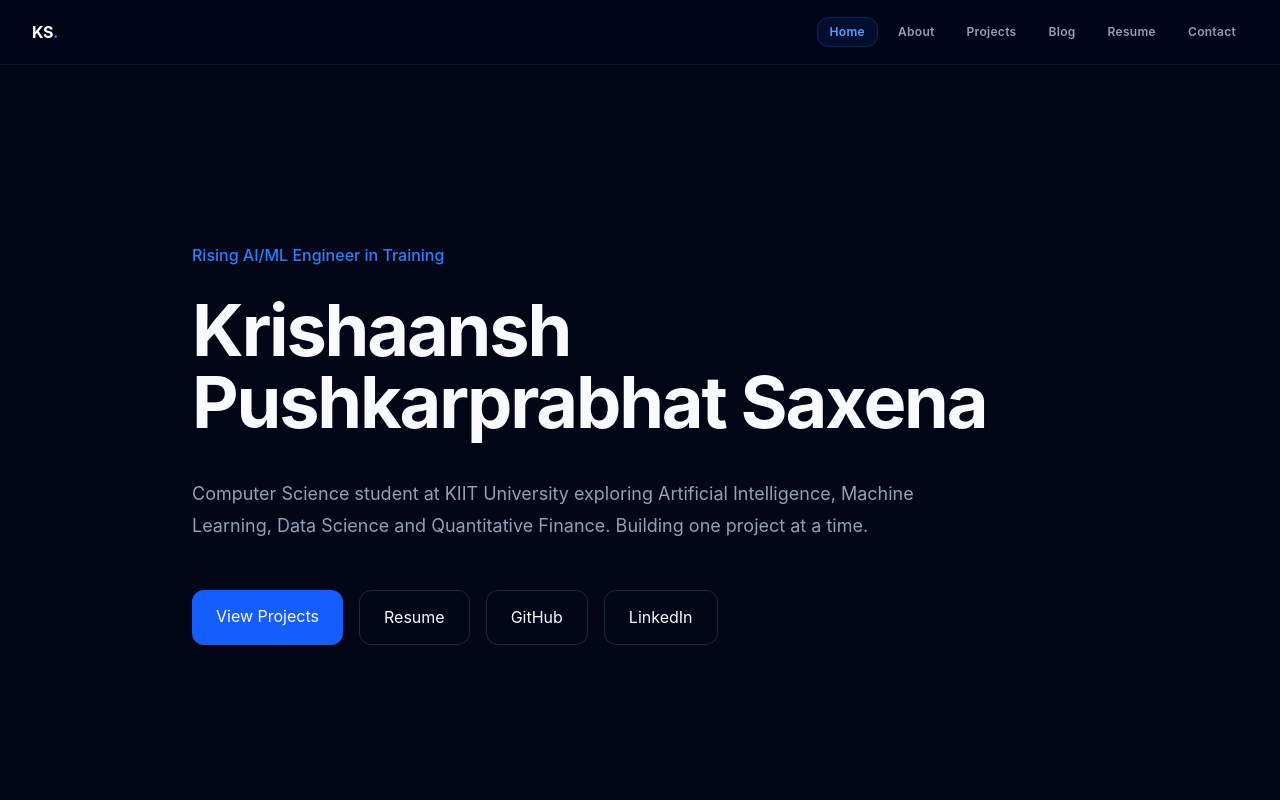
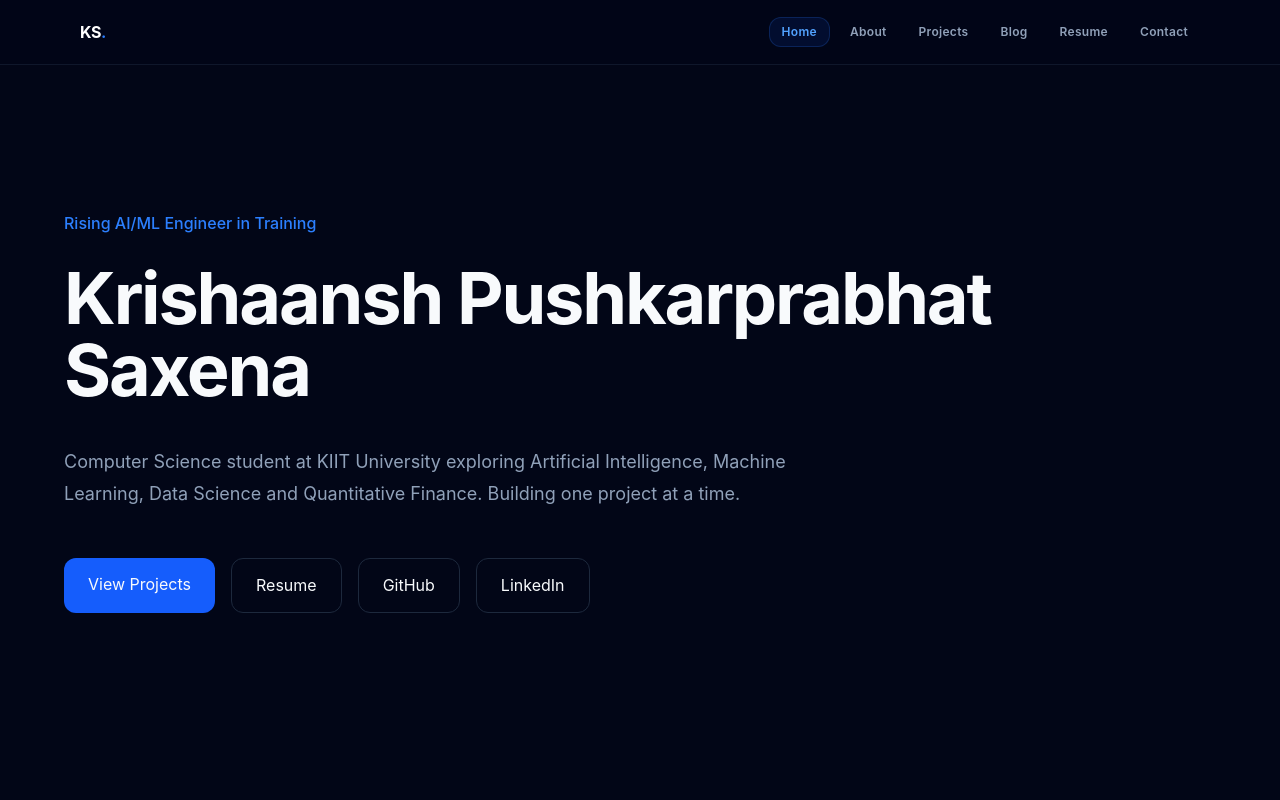
Before and after one commit to krishaanshsaxena/krishaansh-portfolio, a Next.js app: page / in a window 1280 px wide. Shown: the top 800 px of the page. Built offline with nearby package versions, Linux system fonts and the light colour scheme.

Commit message:
design: expanded horizontal layout width and reduced vertical component gaps

```diff
--- a/app/components/Navbar.tsx
+++ b/app/components/Navbar.tsx
@@ -10,7 +10,7 @@ export default function Navbar() {
 
   return (
     <header className="sticky top-0 z-50 w-full border-b border-slate-900 bg-slate-950/80 backdrop-blur-md">
-      <div className="max-w-7xl mx-auto px-4 sm:px-6 lg:px-8 h-16 flex items-center justify-between">
+      <div className="max-w-6xl mx-auto px-4 h-16 flex items-center justify-between">
         {/* Branding Logo */}
         <Link href="/" className="text-md font-bold text-white tracking-tight hover:text-blue-500 transition">
           KS<span className="text-blue-500">.</span>
--- a/app/page.tsx
+++ b/app/page.tsx
@@ -1,5 +1,5 @@
 // app/page.tsx
-import Stats from "./components/Stats"; // Fixed capitalisation casing
+import Stats from "./components/Stats";
 import Hero from "./components/Hero";
 import About from "./components/About";
 import Skills from "./components/Skills";
@@ -11,8 +11,9 @@ import Contact from "./components/Contact";
 
 export default function HomePage() {
   return (
-    <div className="py-16 space-y-12 max-w-4xl mx-auto">
-      {/* Clean layout loop hierarchy without ghost tags */}
+    /* Increased layout max-width restriction to allow content expansion,
+       and reduced component stacking layout gaps down to space-y-6 */
+    <div className="py-8 space-y-6 max-w-6xl mx-auto w-full">
       <Hero />
       <About />
       <Skills />
```
